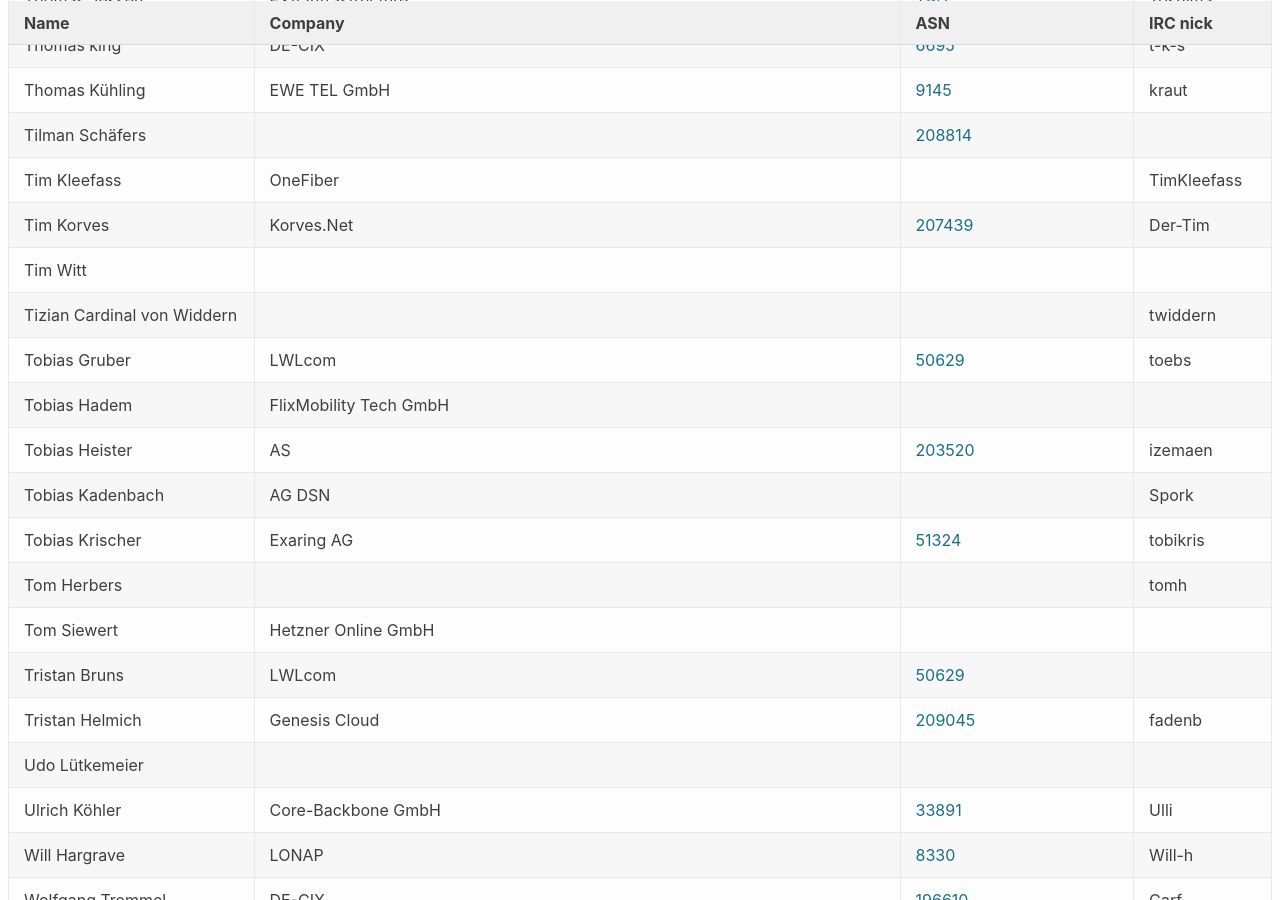
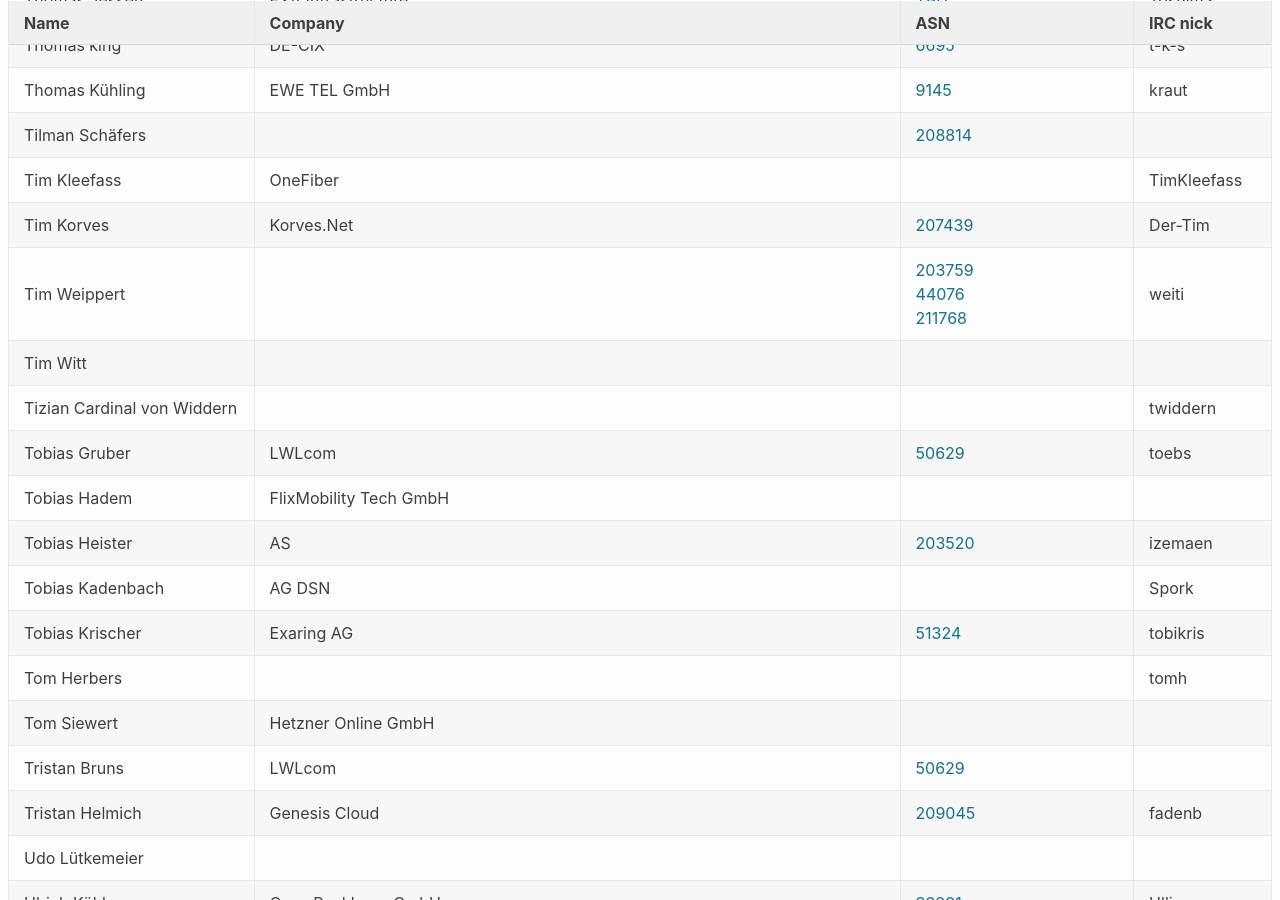
Before and after one commit to denog/pretix-attendeelist, a Jekyll site: the page built from denog13/index.markdown, in a window 1280 px wide and 900 px high, scrolled down 8554 px. Built offline with Jekyll 4.4.1, drawn with Linux system fonts in a browser that asks for light colours.

Commit message:
Latest data: Sun Oct  3 16:56:43 UTC 2021

```diff
--- a/_data/attendees_denog13.json
+++ b/_data/attendees_denog13.json
@@ -1128,6 +1128,12 @@
     "asn": "207439"
   },
   {
+    "name": "Tim Weippert",
+    "company": null,
+    "irc": "weiti",
+    "asn": "AS203759, AS44076, AS211768"
+  },
+  {
     "name": "Tim Witt",
     "company": null,
     "irc": null,
```
